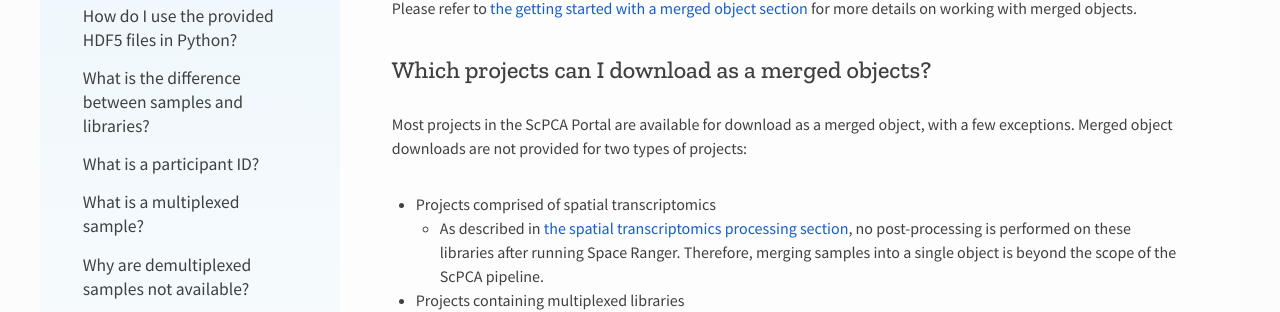
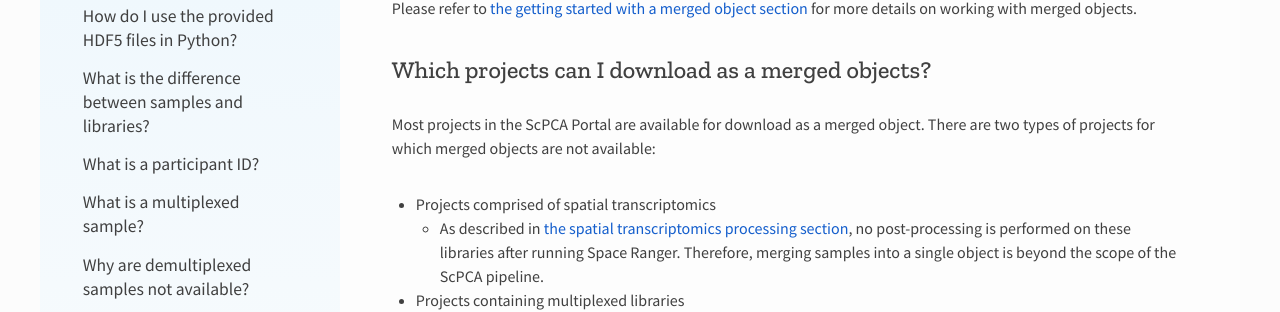
Before and after one commit to DongzeHE/scpca-docs, a Sphinx documentation site: the page built from docs/faq.md, in a window 1280 px wide and 900 px high, scrolled down 5980 px. Shown: the part 166-478 px from the top of the window. Built offline with Sphinx 7.4.7 and the Read the Docs theme 2.0.0, drawn with Linux system fonts in a browser that asks for light colours.

Commit message:
phrasing

```diff
--- a/docs/faq.md
+++ b/docs/faq.md
@@ -181,8 +181,8 @@ Please refer to {ref}`the getting started with a merged object section<getting_s
 
 ## Which projects can I download as a merged objects?
 
-Most projects in the ScPCA Portal are available for download as a merged object, with a few exceptions.
-Merged object downloads are not provided for two types of projects:
+Most projects in the ScPCA Portal are available for download as a merged object.
+There are two types of projects for which merged objects are not available:
 
 - Projects comprised of spatial transcriptomics
     - As described in {ref}`the spatial transcriptomics processing section<processing_information:spatial transcriptomics>`, no post-processing is performed on these libraries after running Space Ranger.
```
